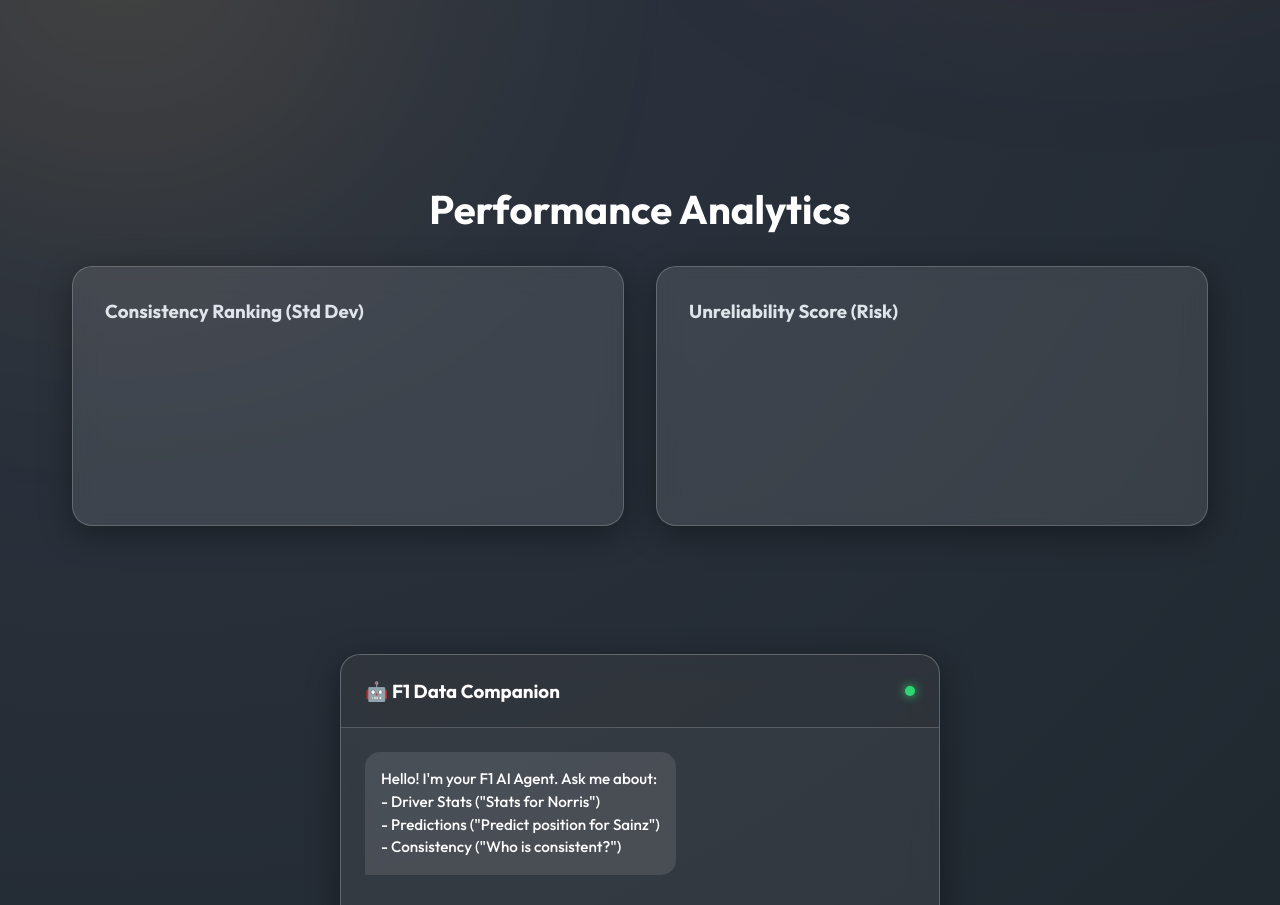
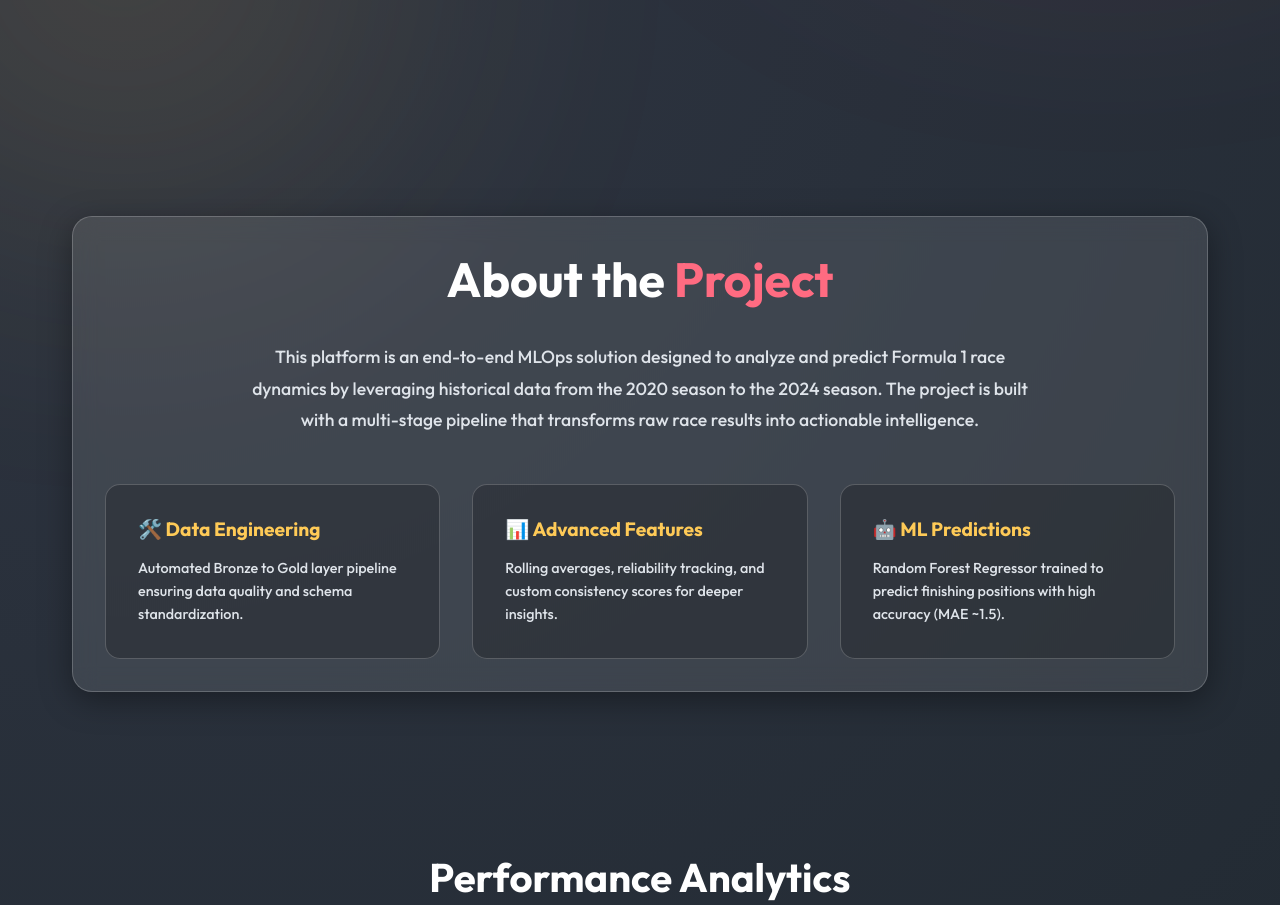
Before and after one commit to TAgKyaw/F1_Project, a plain HTML site: page web/index.html in a window 1280 px wide. Shown: the part 680-1585 px from the top of the page. Drawn offline with nearby package versions, Linux system fonts and the light colour scheme; no server answers.

Commit message:
updated landing page

```diff
--- a/web/index.html
+++ b/web/index.html
@@ -22,6 +22,7 @@
         <div class="logo">🏎️ F1 <span class="accent">ML Project</span></div>
         <ul class="nav-links">
             <li><a href="#home">Home</a></li>
+            <li><a href="#about">About</a></li>
             <li><a href="#dashboard">Dashboard</a></li>
             <li><a href="#chatbot">AI Agent</a></li>
         </ul>
@@ -49,6 +50,33 @@
             </div>
 
             <a href="#chatbot" class="btn-primary">Talk to the Data &rarr;</a>
+        </div>
+    </section>
+
+    <!-- About Section -->
+    <section id="about" class="about">
+        <div class="glass-card about-content">
+            <h2>About the <span class="accent">Project</span></h2>
+            <p>
+                This platform is an end-to-end MLOps solution designed to analyze and predict Formula 1 race dynamics
+                by leveraging historical data from the 2020 season to the 2024 season. The project is built with a
+                multi-stage pipeline that transforms
+                raw race results into actionable intelligence.
+            </p>
+            <div class="features-grid">
+                <div class="feat-item">
+                    <h4>🛠️ Data Engineering</h4>
+                    <p>Automated Bronze to Gold layer pipeline ensuring data quality and schema standardization.</p>
+                </div>
+                <div class="feat-item">
+                    <h4>📊 Advanced Features</h4>
+                    <p>Rolling averages, reliability tracking, and custom consistency scores for deeper insights.</p>
+                </div>
+                <div class="feat-item">
+                    <h4>🤖 ML Predictions</h4>
+                    <p>Random Forest Regressor trained to predict finishing positions with high accuracy (MAE ~1.5).</p>
+                </div>
+            </div>
         </div>
     </section>
 
--- a/web/style.css
+++ b/web/style.css
@@ -175,6 +175,59 @@ body::after {
     color: var(--primary-yellow);
 }
 
+/* About Section */
+.about {
+    padding: 6rem 2rem;
+    max-width: 1200px;
+    margin: 0 auto;
+}
+
+.about-content h2 {
+    font-size: 3rem;
+    margin-bottom: 2rem;
+    text-align: center;
+}
+
+.about-content>p {
+    font-size: 1.1rem;
+    line-height: 1.8;
+    color: var(--text-dim);
+    text-align: center;
+    max-width: 800px;
+    margin: 0 auto 3rem auto;
+}
+
+.features-grid {
+    display: grid;
+    grid-template-columns: repeat(auto-fit, minmax(280px, 1fr));
+    gap: 2rem;
+}
+
+.feat-item {
+    background: rgba(0, 0, 0, 0.2);
+    padding: 2rem;
+    border-radius: 15px;
+    border: 1px solid var(--glass-border);
+    transition: transform 0.3s;
+}
+
+.feat-item:hover {
+    transform: translateY(-5px);
+    border-color: var(--primary-yellow);
+}
+
+.feat-item h4 {
+    color: var(--primary-yellow);
+    margin-bottom: 1rem;
+    font-size: 1.2rem;
+}
+
+.feat-item p {
+    font-size: 0.9rem;
+    line-height: 1.6;
+    color: var(--text-dim);
+}
+
 /* Dashboard */
 .dashboard {
     padding: 4rem 2rem;
```
